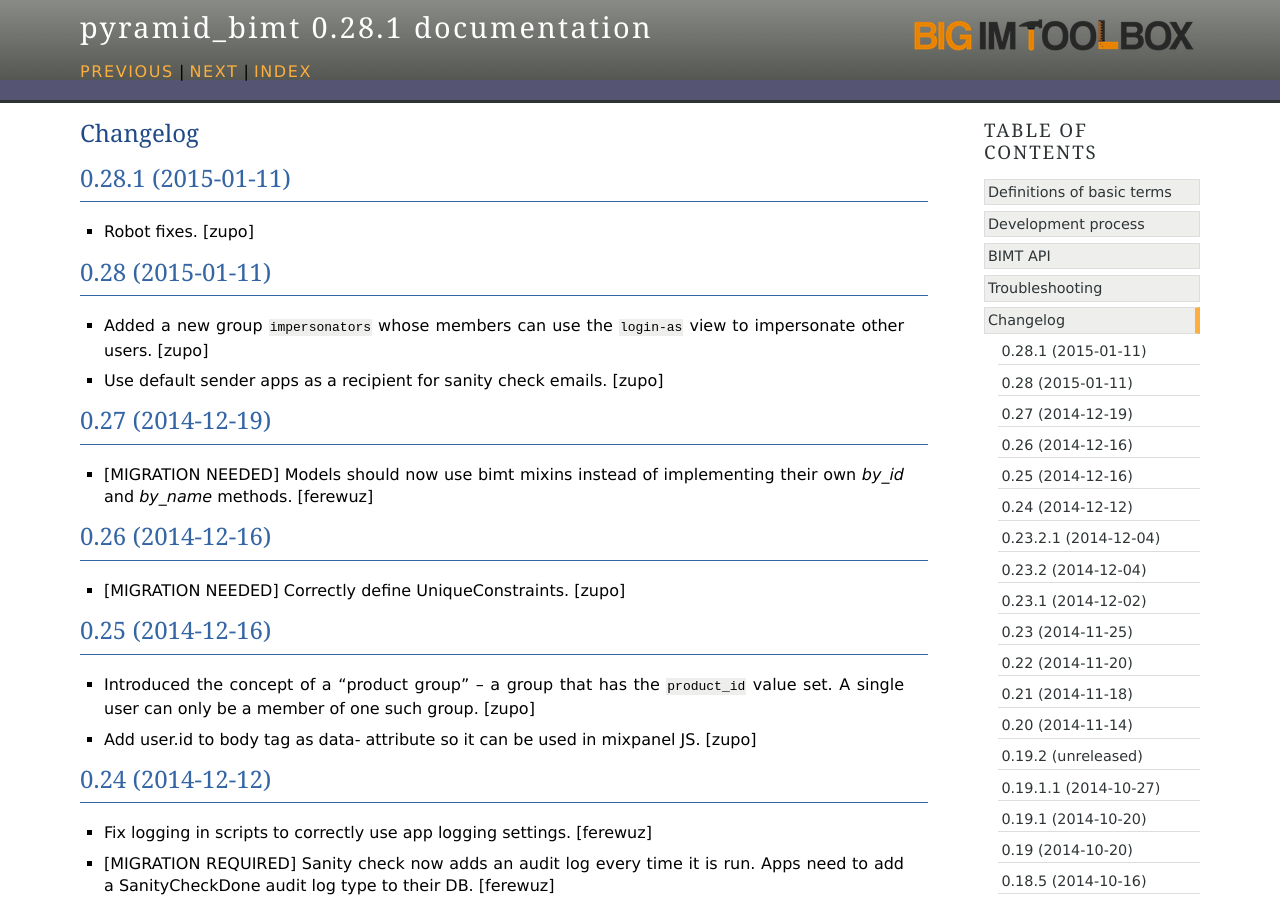
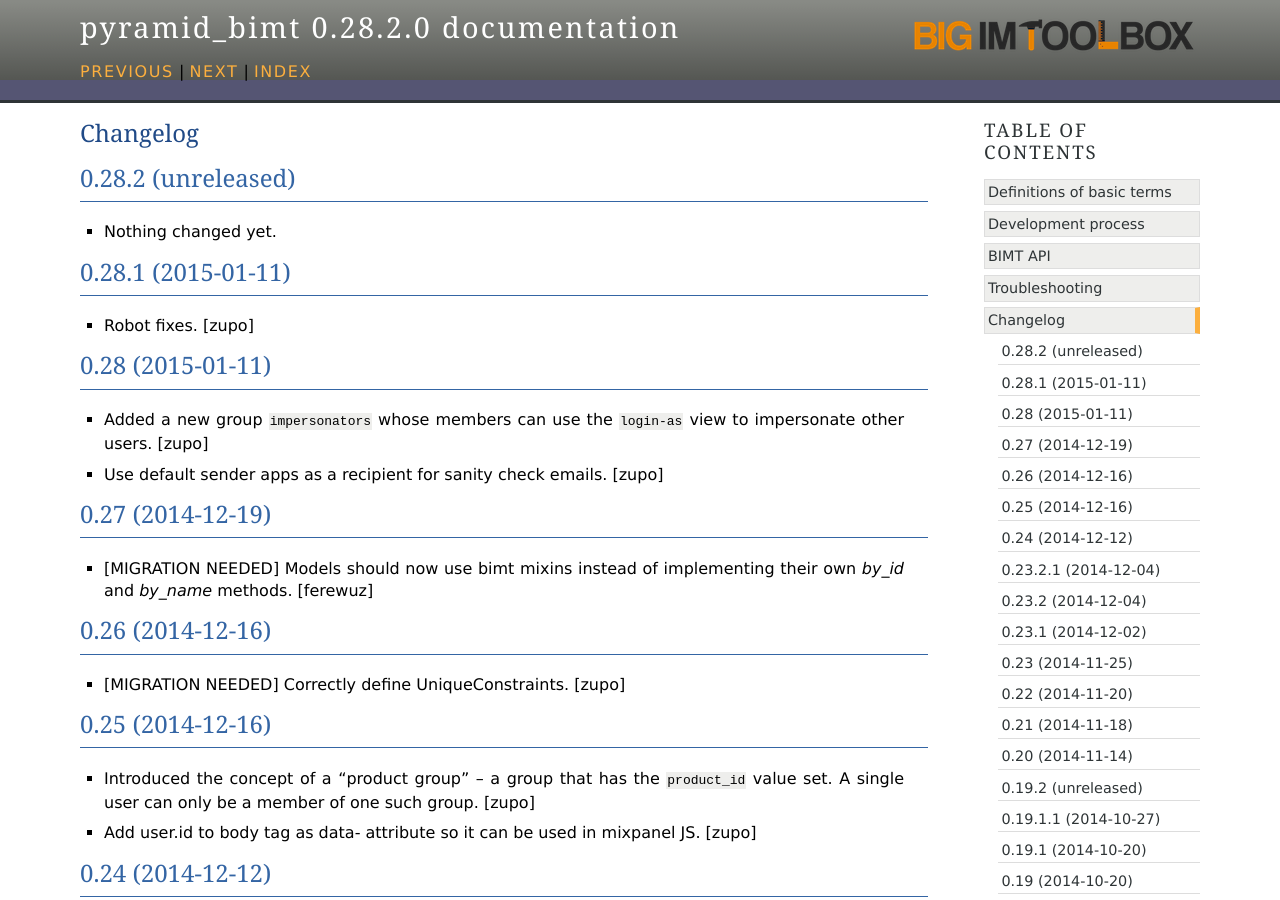
Before and after one commit to persho/pyramid_bimt, a Sphinx documentation site: the page built from docs/CHANGELOG.rst, in a window 1280 px wide and 900 px high. Built offline with Sphinx 7.4.7, drawn with Linux system fonts in a browser that asks for light colours.

Commit message:
Back to development: 0.28.2

```diff
--- a/docs/CHANGELOG.rst
+++ b/docs/CHANGELOG.rst
@@ -1,5 +1,11 @@
 Changelog
 =========
+
+
+0.28.2 (unreleased)
+-------------------
+
+- Nothing changed yet.
 
 
 0.28.1 (2015-01-11)
--- a/setup.py
+++ b/setup.py
@@ -18,7 +18,7 @@
 
 setup(
     name='pyramid_bimt',
-    version='0.28.1',
+    version='0.28.2.dev0',
     description='Base package for BIMT apps.',
     long_description=long_description,
     classifiers=[
```
